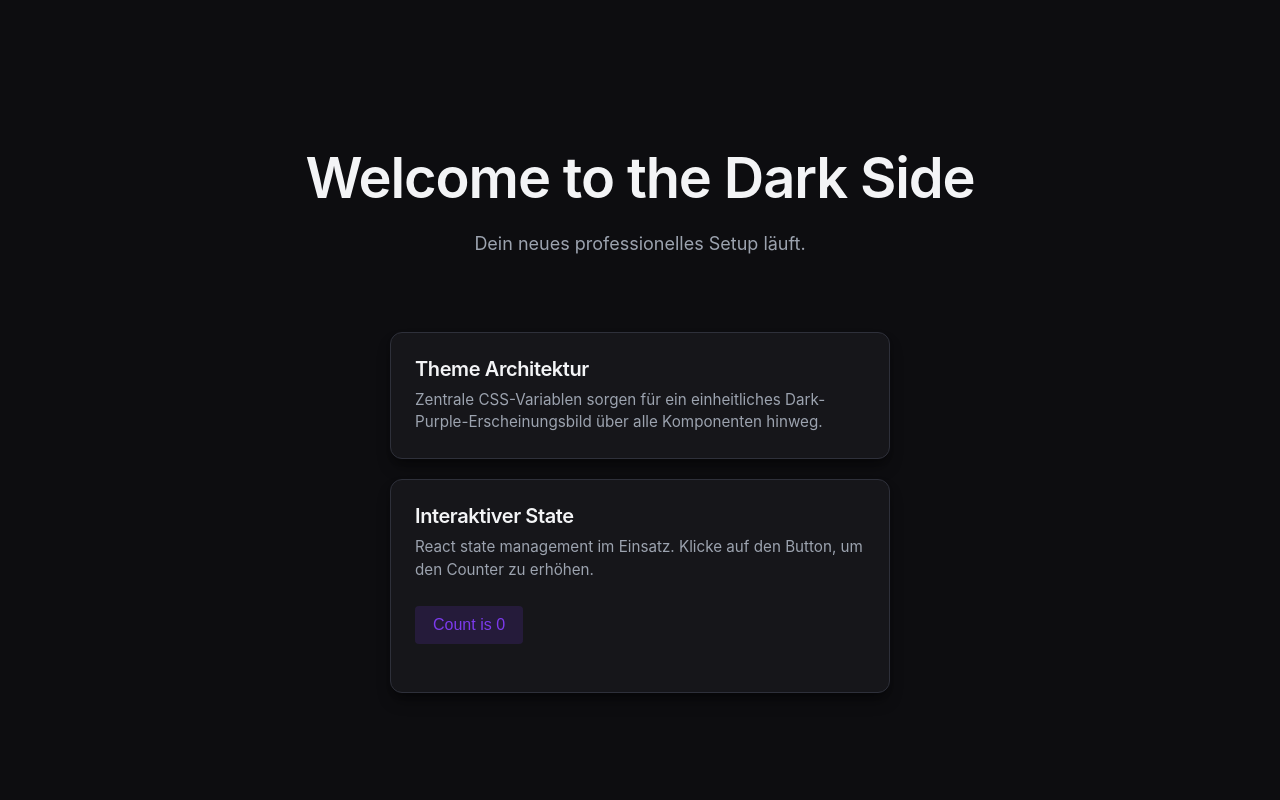
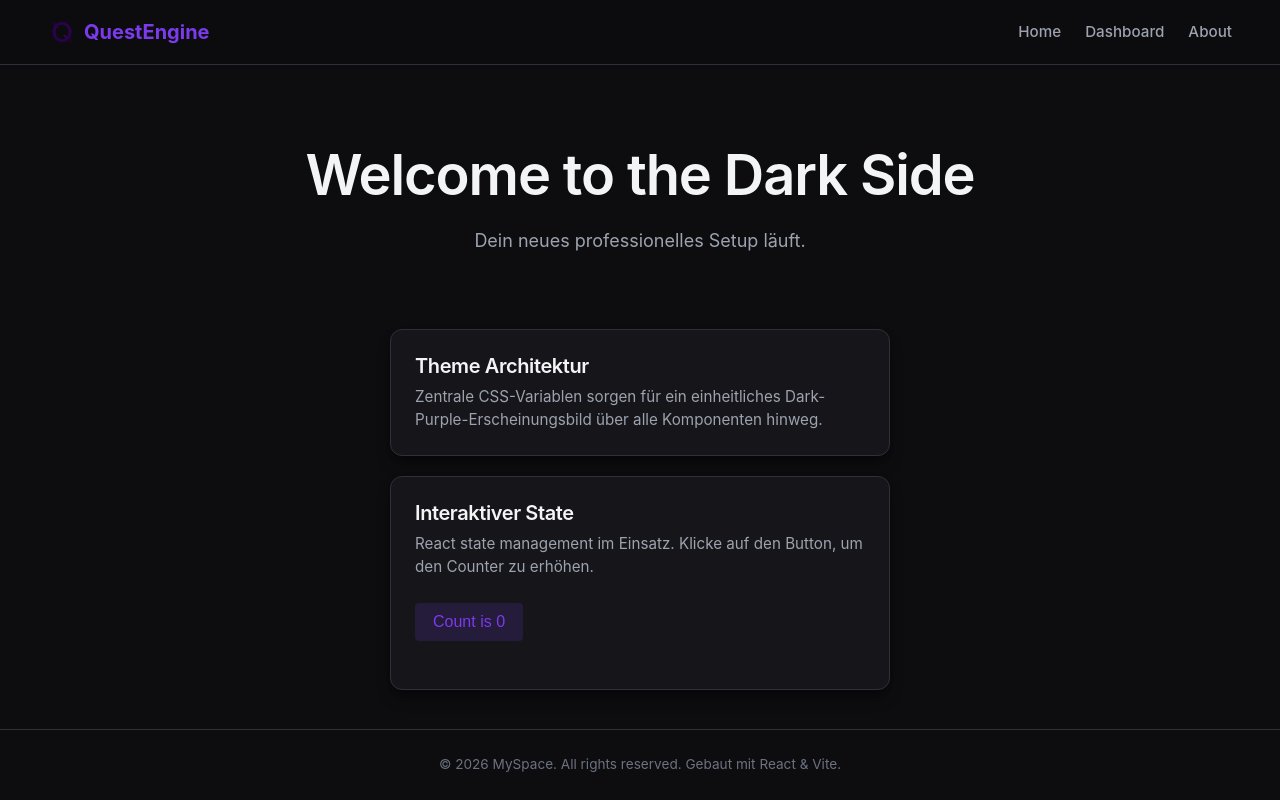
Before and after one commit to Tenebris03/QuestEngine, a React (Vite) app in the folder frontend/: page / in a window 1280 px wide. Built offline with nearby package versions, Linux system fonts and the light colour scheme; a web font is replaced by a local one.

Commit message:
added most basic header and footer (both looks ugly as f, but who cares)

```diff
--- a/frontend/src/App.tsx
+++ b/frontend/src/App.tsx
@@ -1,5 +1,6 @@
 import { useState } from 'react';
-// Hier ist der neue, saubere Import-Pfad für unsere Card-Komponente!
+import Header from './components/Header/Header';
+import Footer from './components/Footer/Footer';
 import Card from './components/Card/Card';
 import './App.css';
 
@@ -7,13 +8,15 @@ function App() {
   const [count, setCount] = useState(0);
 
   return (
+    <>
+      <Header />
+
       <main id="center">
         <div>
           <h1>Welcome to the Dark Side</h1>
           <p>Dein neues professionelles Setup läuft.</p>
         </div>
 
-      {/* Hier nutzen wir unsere neue Card-Komponente */}
         <div style={{ display: 'grid', gap: '20px', gridTemplateColumns: '1fr', maxWidth: '500px', width: '100%', marginTop: '32px' }}>
           <Card
             title="Theme Architektur"
@@ -34,6 +37,9 @@ function App() {
           </Card>
         </div>
       </main>
+
+      <Footer />
+    </>
   );
 }
 
--- /dev/null
+++ b/frontend/src/components/Footer/Footer.css
@@ -0,0 +1,13 @@
+.footer {
+  margin-top: auto; /* Drückt den Footer immer ans untere Ende der Seite */
+  padding: var(--space-lg) var(--space-xl);
+  border-top: 1px solid var(--border);
+  text-align: center;
+  background-color: var(--bg-primary);
+}
+
+.footer-text {
+  color: var(--text-muted);
+  font-size: 0.85rem;
+  margin: 0;
+}
--- /dev/null
+++ b/frontend/src/components/Footer/Footer.tsx
@@ -0,0 +1,19 @@
+import React from 'react';
+import './Footer.css';
+
+/**
+ * Global Footer Component
+ */
+const Footer: React.FC = () => {
+  const currentYear = new Date().getFullYear();
+
+  return (
+    <footer className="footer">
+      <p className="footer-text">
+        &copy; {currentYear} MySpace. All rights reserved. Gebaut mit React & Vite.
+      </p>
+    </footer>
+  );
+};
+
+export default Footer;
--- /dev/null
+++ b/frontend/src/components/Header/Header.css
@@ -0,0 +1,46 @@
+.header {
+  position: sticky;
+  top: 0;
+  z-index: 50;
+  display: flex;
+  justify-content: space-between;
+  align-items: center;
+  padding: var(--space-md) var(--space-xl);
+  border-bottom: 1px solid var(--border);
+  background-color: rgba(13, 13, 16, 0.8); /* --bg-primary mit Transparenz */
+  backdrop-filter: blur(12px);
+  -webkit-backdrop-filter: blur(12px);
+}
+
+.header-logo {
+  font-family: var(--font-heading);
+  font-size: 1.25rem;
+  font-weight: 700;
+  color: var(--text-primary);
+  text-decoration: none;
+  display: flex;
+  align-items: center;
+  gap: var(--space-sm);
+}
+
+.header-logo span {
+  color: var(--accent);
+}
+
+.header-nav {
+  display: flex;
+  gap: var(--space-lg);
+}
+
+.nav-link {
+  color: var(--text-secondary);
+  text-decoration: none;
+  font-weight: 500;
+  font-size: 0.95rem;
+  transition: color 0.2s ease;
+}
+
+.nav-link:hover,
+.nav-link:focus-visible {
+  color: var(--accent-hover);
+}
--- /dev/null
+++ b/frontend/src/components/Header/Header.tsx
@@ -0,0 +1,26 @@
+import React from 'react';
+import './Header.css';
+
+/**
+ * Global Header Component
+ * Beinhaltet das Logo und die Hauptnavigation.
+ */
+const Header: React.FC = () => {
+  return (
+    <header className="header">
+      <a href="/" className="header-logo">
+        {/* Hier binden wir das SVG aus dem public-Ordner ein */}
+        <img src="/favicon.svg" alt="MySpace Logo" width="28" height="28" />
+        <span>QuestEngine</span>
+      </a>
+
+      <nav className="header-nav" aria-label="Hauptnavigation">
+        <a href="/" className="nav-link">Home</a>
+        <a href="/dashboard" className="nav-link">Dashboard</a>
+        <a href="/about" className="nav-link">About</a>
+      </nav>
+    </header>
+  );
+};
+
+export default Header;
--- a/frontend/src/index.css
+++ b/frontend/src/index.css
@@ -3,7 +3,7 @@
 @import './theme/typography.css';
 
 #root {
-  width: 1126px;
+  width: 100%;
   max-width: 100%;
   margin: 0 auto;
   text-align: center;
```
Lines whose indentation alone changed are shown as unchanged.
